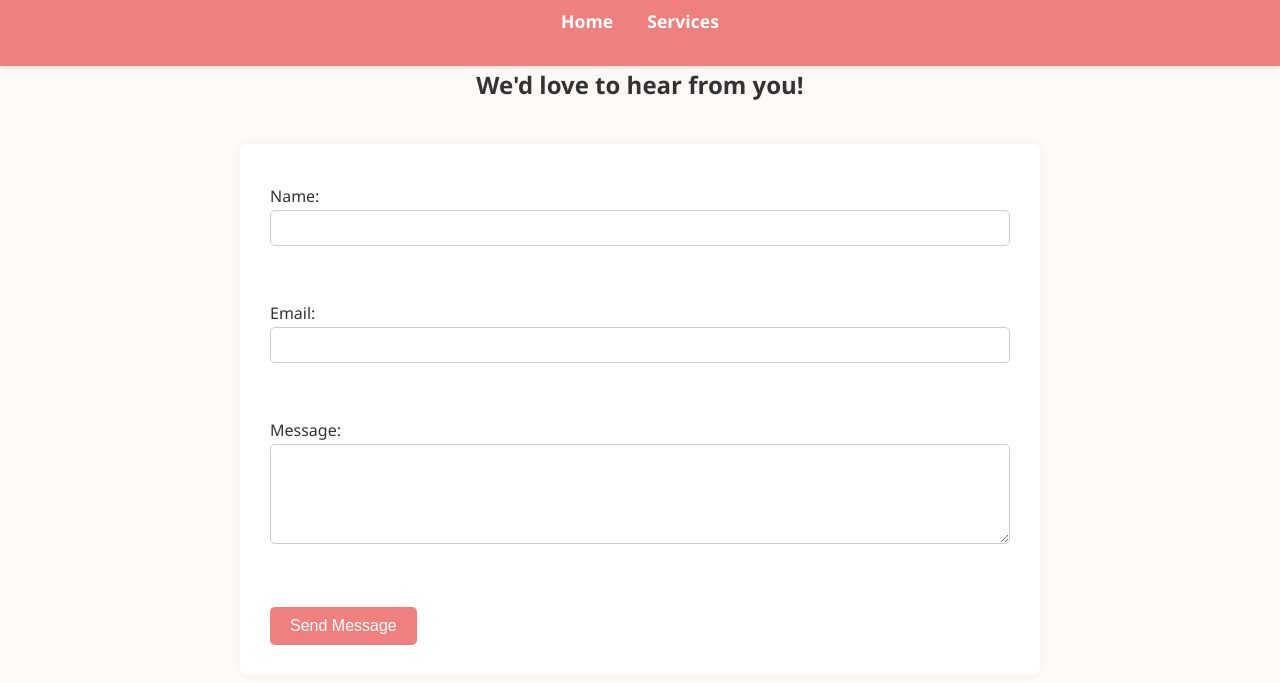
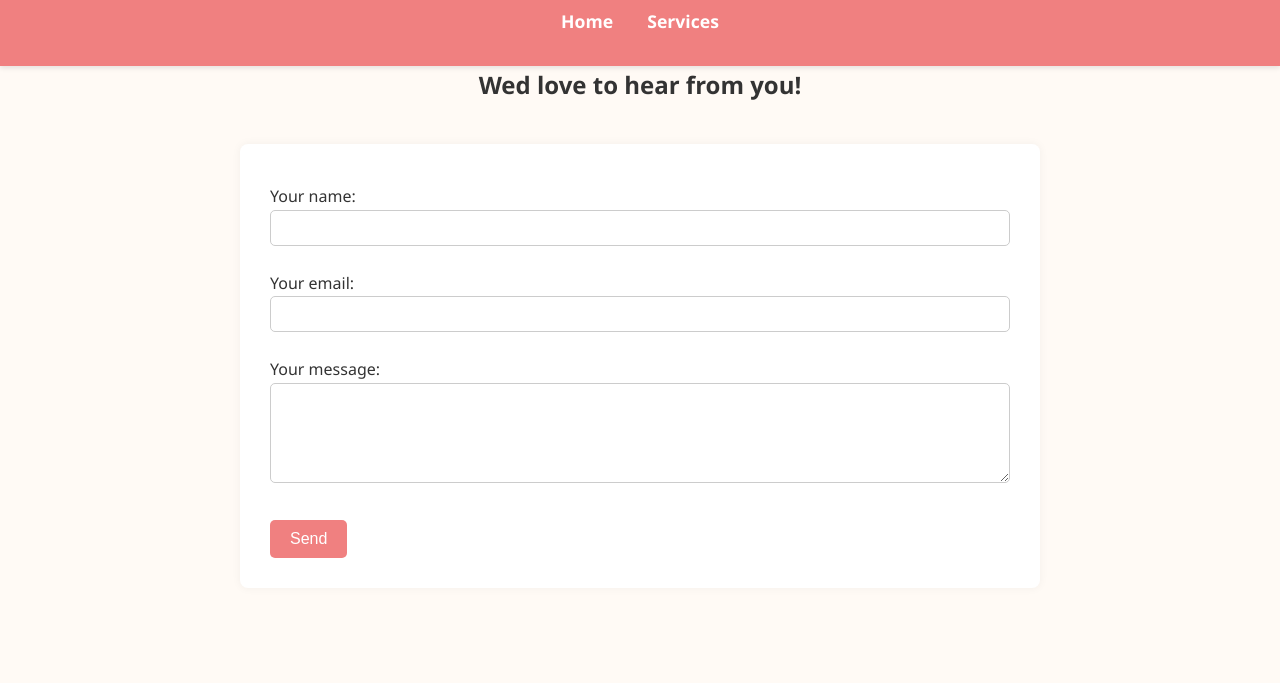
Before and after one commit to Minecraftpro546/heavenlybites, a website: page contact.html in a window 1280 px wide. Shown: the part 97-780 px from the top of the page. Drawn offline with Linux system fonts and the light colour scheme.

Commit message:
Testing Forms

```diff
--- a/contact.html
+++ b/contact.html
@@ -17,13 +17,27 @@
 </header>
 
 <section>
-    <h2 style="text-align: center">We'd love to hear from you!</h2>
-    <form action="https://formspree.io/f/xkgvrkqr" method="POST">
-        <label>Name: <input type="text" name="name" required></label><br>
-        <label>Email: <input type="email" name="email" required></label><br>
-        <label>Message: <textarea name="message" required></textarea></label><br>
-        <button type="submit">Send Message</button>
-    </form>
+    <h2 style="text-align: center">Wed love to hear from you!</h2>
+   <form
+  action="https://formspree.io/f/xkgvrkqr"
+  method="POST"
+>
+       <label>
+           Your name:
+
+           <input type="text" name="name" required>
+       </label>
+  <label>
+    Your email:
+    <input type="email" name="email" required>
+  </label>
+  <label>
+    Your message:
+    <textarea name="message" required></textarea>
+  </label>
+  <!-- your other form fields go here -->
+  <button type="submit">Send</button>
+</form>
 </section>
 </body>
 </html>
```
